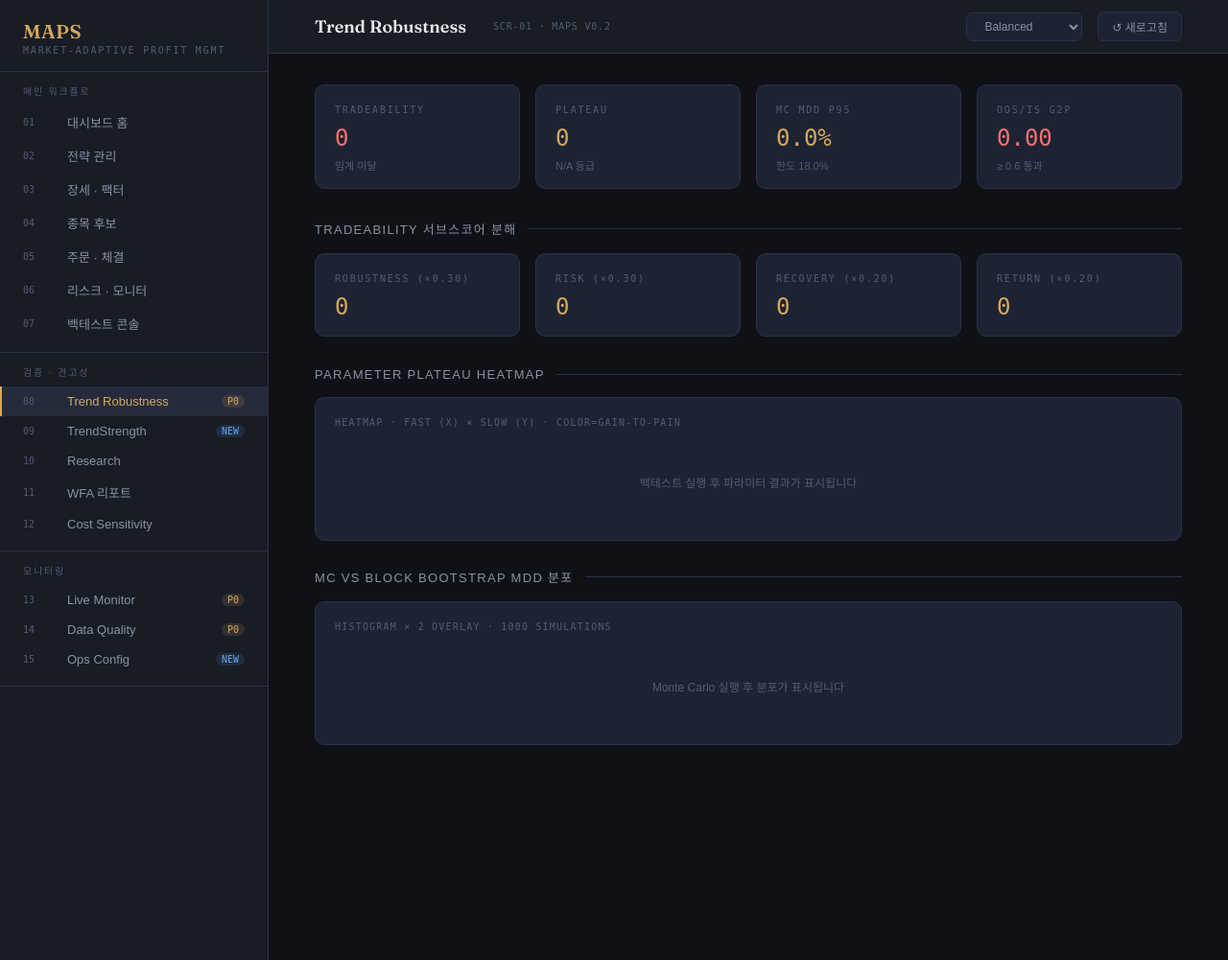
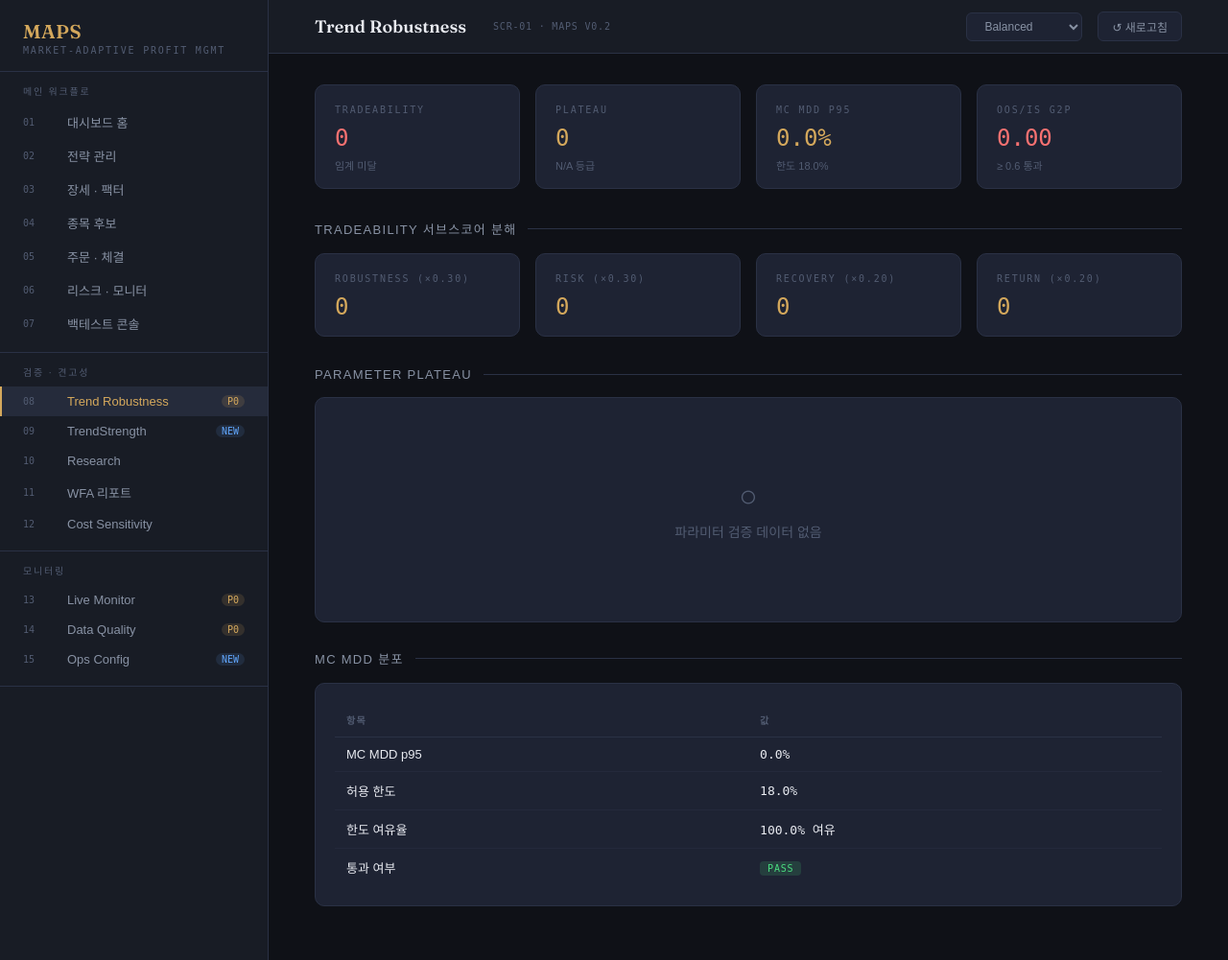
Before and after one commit to jkkim74/maps, a FastAPI app: page /robustness in a window 1280 px wide. Shown: the whole page at 96% size. Run offline with FastAPI, Linux system fonts and the light colour scheme; data that the repository does not hold is empty; some libraries are stand-ins or nearby versions; some web fonts are replaced.

Commit message:
fix: Trend Robustness 화면 데이터 매핑 수정 및 Plateau/MC 섹션 구현
- breakdown 가중치 레이블 버그 수정: balanced 전용 하드코딩 → API에서 받은 실제 weights 사용
- TradeabilityBreakdown에 weights 필드 추가 (프리셋별 실제 가중치 반환)
- RobustnessResponse에 plateau_total, plateau_positive, plateau_best_params 추가
- Plateau 섹션: 파라미터 조합 수, 양(+) 비율, 등급, 최적 파라미터 테이블 렌더링
- MC MDD 섹션: p95 값, 한도, 여유율, PASS/FAIL 배지 렌더링
- app.js 캐시 버전 갱신 (20260529-robustness)

Co-Authored-By: Claude Sonnet 4.6 <noreply@anthropic.com>

```diff
--- a/maps/api/schemas.py
+++ b/maps/api/schemas.py
@@ -215,6 +215,7 @@ class TradeabilityBreakdown(BaseModel):
     recovery: float | None
     ret: float | None
     weight_preset: str
+    weights: dict[str, float]   # 프리셋별 실제 가중치
 
 
 class RobustnessResponse(BaseModel):
@@ -228,6 +229,9 @@ class RobustnessResponse(BaseModel):
     cross_market_score: float | None
     breakdown: TradeabilityBreakdown | None
     plateau_grade: str | None
+    plateau_total: int | None
+    plateau_positive: int | None
+    plateau_best_params: dict | None
     run_date: str | None
 
 
--- a/static/js/app.js
+++ b/static/js/app.js
@@ -307,6 +307,8 @@ async function loadRobustness() {
   const preset = params.get('preset') || 'balanced';
   loading('robustness-kpi');
   loading('breakdown-area');
+  loading('plateau-area');
+  loading('mc-area');
   try {
     const d = await apiFetch(`/robustness?strategy_id=${sid}&weight_preset=${preset}`);
 
@@ -334,21 +336,58 @@ async function loadRobustness() {
         </div>
       </div>`;
 
+    // ── 서브스코어 분해 (실제 가중치 사용)
     const bd = d.breakdown;
     if (bd) {
+      const w = bd.weights || {};
+      const pct = v => v != null ? `×${(v).toFixed(2)}` : '×—';
       document.getElementById('breakdown-area').innerHTML = `
         <div class="kpi-grid">
-          <div class="kpi-card"><div class="kpi-label">Robustness (×${bd.weight_preset === 'balanced' ? '0.30' : '?'})</div><div class="kpi-value">${fmt.score(bd.robustness)}</div></div>
-          <div class="kpi-card"><div class="kpi-label">Risk (×0.30)</div><div class="kpi-value">${fmt.score(bd.risk)}</div></div>
-          <div class="kpi-card"><div class="kpi-label">Recovery (×0.20)</div><div class="kpi-value">${fmt.score(bd.recovery)}</div></div>
-          <div class="kpi-card"><div class="kpi-label">Return (×0.20)</div><div class="kpi-value">${fmt.score(bd.ret)}</div></div>
+          <div class="kpi-card"><div class="kpi-label">Robustness (${pct(w.robustness)})</div><div class="kpi-value">${fmt.score(bd.robustness)}</div></div>
+          <div class="kpi-card"><div class="kpi-label">Risk (${pct(w.risk)})</div><div class="kpi-value">${fmt.score(bd.risk)}</div></div>
+          <div class="kpi-card"><div class="kpi-label">Recovery (${pct(w.recovery)})</div><div class="kpi-value">${fmt.score(bd.recovery)}</div></div>
+          <div class="kpi-card"><div class="kpi-label">Return (${pct(w.return ?? w.ret)})</div><div class="kpi-value">${fmt.score(bd.ret)}</div></div>
         </div>`;
     } else {
       empty('breakdown-area', '백테스트 실행 후 확인 가능합니다');
     }
+
+    // ── Parameter Plateau 상세
+    if (d.plateau_total != null) {
+      const passRatio = d.plateau_total > 0 ? (d.plateau_positive / d.plateau_total * 100).toFixed(1) : '0.0';
+      const paramsHtml = d.plateau_best_params
+        ? Object.entries(d.plateau_best_params).map(([k, v]) => `<span class="mono">${k} = ${v}</span>`).join(' &nbsp;·&nbsp; ')
+        : '—';
+      document.getElementById('plateau-area').innerHTML = `
+        <table><thead><tr><th>항목</th><th>값</th></tr></thead><tbody>
+          <tr><td>총 파라미터 조합</td><td class="mono">${d.plateau_total}</td></tr>
+          <tr><td>양(+) 수익 조합</td><td class="mono">${d.plateau_positive}</td></tr>
+          <tr><td>양(+) 비율</td><td class="mono ${parseFloat(passRatio) >= 50 ? 'text-pass' : 'text-warn'}">${passRatio}%</td></tr>
+          <tr><td>등급</td><td>${badge(d.plateau_grade ?? '—', d.plateau_grade === 'A' ? 'pass' : d.plateau_grade === 'B' ? 'info' : 'warn')}</td></tr>
+          <tr><td>최적 파라미터</td><td>${paramsHtml}</td></tr>
+        </tbody></table>`;
+    } else {
+      empty('plateau-area', '파라미터 검증 데이터 없음');
+    }
+
+    // ── MC MDD 분포 요약
+    if (d.mc_mdd_p95 != null) {
+      const mcPass = Math.abs(d.mc_mdd_p95) <= (d.mc_mdd_limit ?? 1);
+      document.getElementById('mc-area').innerHTML = `
+        <table><thead><tr><th>항목</th><th>값</th></tr></thead><tbody>
+          <tr><td>MC MDD p95</td><td class="mono ${mcPass ? 'text-pass' : 'text-fail'}">${fmt.pct1(Math.abs(d.mc_mdd_p95))}</td></tr>
+          <tr><td>허용 한도</td><td class="mono">${fmt.pct1(d.mc_mdd_limit)}</td></tr>
+          <tr><td>한도 여유율</td><td class="mono">${fmt.pct1(1 - Math.abs(d.mc_mdd_p95) / d.mc_mdd_limit)} 여유</td></tr>
+          <tr><td>통과 여부</td><td>${badge(mcPass ? 'PASS' : 'FAIL', mcPass ? 'pass' : 'fail')}</td></tr>
+        </tbody></table>`;
+    } else {
+      empty('mc-area', 'Monte Carlo 데이터 없음');
+    }
   } catch (e) {
     empty('robustness-kpi', `오류: ${e.message}`);
     empty('breakdown-area', '');
+    empty('plateau-area', '');
+    empty('mc-area', '');
   }
 }
 
--- a/templates/base.html
+++ b/templates/base.html
@@ -99,7 +99,7 @@
   </div>
 </div>
 
-<script src="/static/js/app.js?v=20260529-chartfix"></script>
+<script src="/static/js/app.js?v=20260529-robustness"></script>
 {% block extra_scripts %}{% endblock %}
 </body>
 </html>
--- a/templates/robustness.html
+++ b/templates/robustness.html
@@ -12,21 +12,15 @@
 <div class="section-header"><span class="section-title">Tradeability 서브스코어 분해</span><hr></div>
 <div id="breakdown-area"><div class="loading"><div class="spinner"></div></div></div>
 
-<div class="section-header"><span class="section-title">Parameter Plateau Heatmap</span><hr></div>
-<div class="chart-container">
-  <div class="chart-title">HEATMAP · fast (X) × slow (Y) · color=Gain-to-Pain</div>
-  <div class="empty-state" style="padding:32px">
-    <div class="empty-sub">백테스트 실행 후 파라미터 결과가 표시됩니다</div>
-  </div>
-</div>
+<div class="section-header"><span class="section-title">Parameter Plateau</span><hr></div>
+<div class="card"><div class="card-body" id="plateau-area">
+  <div class="loading"><div class="spinner"></div></div>
+</div></div>
 
-<div class="section-header"><span class="section-title">MC vs Block Bootstrap MDD 분포</span><hr></div>
-<div class="chart-container">
-  <div class="chart-title">HISTOGRAM × 2 overlay · 1000 simulations</div>
-  <div class="empty-state" style="padding:32px">
-    <div class="empty-sub">Monte Carlo 실행 후 분포가 표시됩니다</div>
-  </div>
-</div>
+<div class="section-header"><span class="section-title">MC MDD 분포</span><hr></div>
+<div class="card"><div class="card-body" id="mc-area">
+  <div class="loading"><div class="spinner"></div></div>
+</div></div>
 {% endblock %}
 {% block extra_scripts %}
 <script>
```
Also changed, not shown: maps/api/robustness.py (+13 -0 lines).
